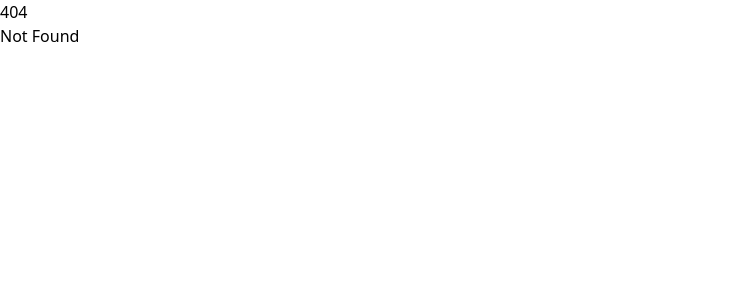
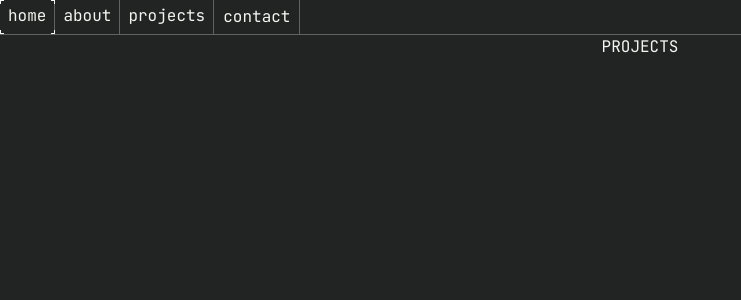
Before and after one commit to dpither/dpither.github.io, a SvelteKit app: page /projects in a window 1280 px wide. Before the commit this address had no page. Shown: the top 300 px of the page, without its empty margins (0-741 px from the left). Built offline with nearby package versions, Linux system fonts and the light colour scheme.

Commit message:
preliminary navbar, updates to base styling

```diff
--- a/package.json
+++ b/package.json
@@ -4,9 +4,9 @@
 	"version": "0.0.1",
 	"type": "module",
 	"scripts": {
-		"dev": "vite dev",
+		"dev": "vite dev --open",
 		"build": "vite build",
-		"preview": "vite preview",
+		"preview": "vite preview --open",
 		"prepare": "svelte-kit sync || echo ''",
 		"check": "svelte-kit sync && svelte-check --tsconfig ./tsconfig.json",
 		"check:watch": "svelte-kit sync && svelte-check --tsconfig ./tsconfig.json --watch",
--- a/src/app.css
+++ b/src/app.css
@@ -10,10 +10,24 @@
 	--font-display: 'Quantico', sans-serif;
 }
 
+@layer base {
+	body {
+		@apply font-text flex min-h-screen flex-col bg-black text-white;
+	}
+
+	h1 {
+		@apply font-display text-5xl;
+	}
+
+	h2 {
+		@apply font-display text-3xl;
+	}
+}
+
 @layer components {
 	.corner-focus {
 		--focus-t: 1px; /* border thickness */
-		--focus-c: theme(--color-white); /* color of the border */
+		--focus-c: var(--color-white); /* color of the border */
 		--focus-l: 4px; /* corner width */
 
 		border: var(--focus-t) solid transparent;
--- /dev/null
+++ b/src/lib/components/NavTab.svelte
@@ -0,0 +1,5 @@
+<script>
+	let { href, label } = $props();
+</script>
+
+<a {href} class="font-text corner-focus px-2 py-1 text-center text-white">{label}</a>
--- /dev/null
+++ b/src/routes/+error.svelte
@@ -0,0 +1,6 @@
+<script lang="ts"></script>
+
+<div class="flex flex-1 flex-col justify-center text-center uppercase">
+	<h1>ERROR 404</h1>
+	<h2>Page Not Found</h2>
+</div>
--- a/src/routes/+layout.svelte
+++ b/src/routes/+layout.svelte
@@ -1,12 +1,22 @@
 <script lang="ts">
 	import '../app.css';
-	import favicon from '$lib/assets/favicon.svg';
+	import favicon from '$lib/assets/icon.svg';
+	import NavTab from '$lib/components/NavTab.svelte';
 
 	let { children } = $props();
 </script>
 
 <svelte:head>
+	<title>dpither</title>
 	<link rel="icon" href={favicon} />
 </svelte:head>
+<header class="flex border-b-1 border-white/30">
+	<nav class="flex divide-x-1 divide-y-0 divide-white/30 border-e-1 border-e-white/30">
+		<NavTab href="/" label="home" />
+		<NavTab href="/about" label="about" />
+		<NavTab href="/projects" label="projects" />
+		<NavTab href="/contact" label="contact" />
+	</nav>
+</header>
 
 {@render children?.()}
--- a/src/routes/+page.svelte
+++ b/src/routes/+page.svelte
@@ -1,11 +1,10 @@
 <script>
 	import Clock from '$lib/components/Clock.svelte';
-	import Keyboard from '$lib/components/Keyboard.svelte';
+	import Date from '$lib/components/Date.svelte';
 </script>
 
-<div class="flex h-screen w-full flex-col items-center justify-center bg-black text-white">
+<div class="flex h-full w-full flex-col items-center justify-center bg-black text-white">
 	<Clock />
-	<!-- <p>👀</p> -->
-	<!-- <p class="font-text">dpither@</p> -->
-	<Keyboard />
+	<Date />
+	HOME
 </div>
--- /dev/null
+++ b/src/routes/projects/+page.svelte
@@ -0,0 +1,5 @@
+<script lang="ts"></script>
+
+<div class="flex h-full w-full flex-col items-center justify-center bg-black text-white">
+	PROJECTS
+</div>
```
Also changed, not shown: src/lib/assets/icon.svg (added).
